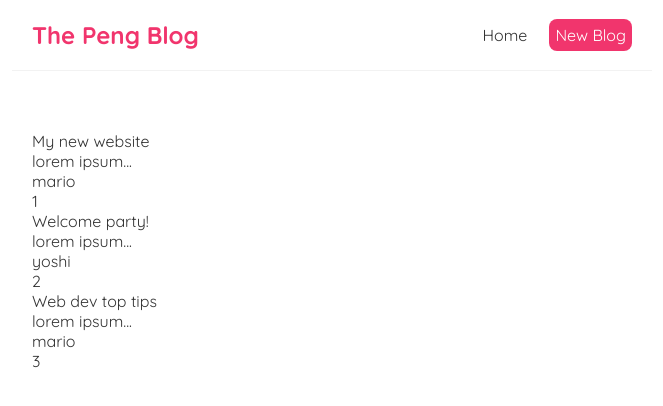
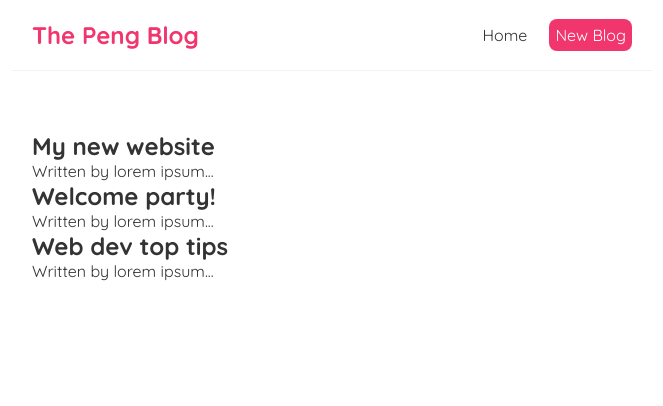
Before and after one commit to Peng-Yu-2020/Blog-Website-React, a React (Create React App) app: page / in a window 1280 px wide. Shown: the top 406 px of the page, without its empty margins (308-971 px from the left). Built offline with nearby package versions, Linux system fonts and the light colour scheme.

Commit message:
edit Blog component

```diff
--- a/src/Blog.jsx
+++ b/src/Blog.jsx
@@ -1,11 +1,12 @@
 const Blog = (props) => {
     return (
-        <div>
-        <p>{props.title}</p>
-        <p>{props.body}</p>
-        <p>{props.author}</p>
-        <p>{props.id}</p>
+        <div className="blog-preview" key={props.id}>
+        <h2>{props.title}</h2>
+        <p>Written by {props.body}</p>
+        {/* <p>{props.author}</p>
+        <p>{props.id}</p> */}
         </div>
+
 
      );
 }
```
